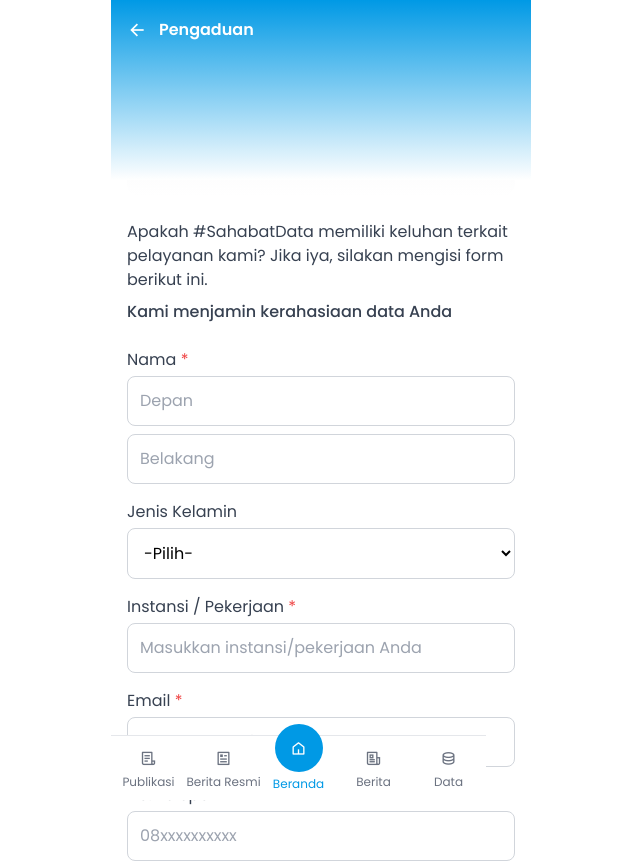
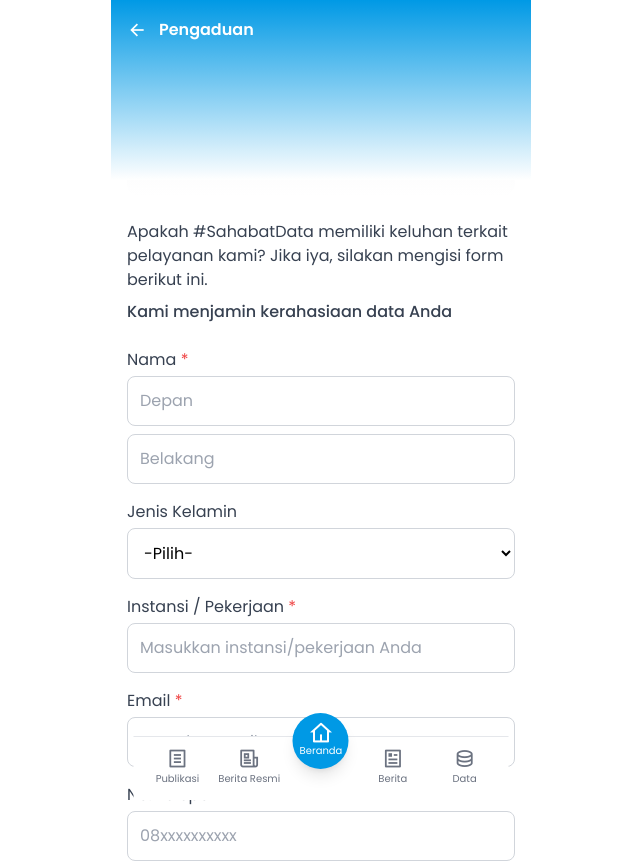
Before and after one commit to NandoCraz/bps_task, a plain HTML site: page Halaman_Formulir_Pengaduan.html in a window 1280 px wide. Shown: the top 864 px of the page, without its empty margins (319-959 px from the left). Drawn offline with nearby package versions, Linux system fonts and the light colour scheme.

Commit message:
fix nav tab

```diff
--- a/Halaman_Formulir_Pengaduan.html
+++ b/Halaman_Formulir_Pengaduan.html
@@ -232,47 +232,37 @@
         </form>
       </div>
       <!-- Tab Bar -->
-      <nav class="fixed bottom-0 w-[375px] bg-white border-t border-gray-200">
-        <div class="grid grid-cols-5 h-16">
-          <a
-            href="#"
-            class="flex flex-col items-center justify-center text-gray-500"
-          >
-            <i class="ri-file-list-3-line"></i>
-            <span class="text-xs mt-1">Publikasi</span>
-          </a>
-          <a
-            href="#"
-            class="flex flex-col items-center justify-center text-gray-500"
-          >
-            <i class="ri-article-line"></i>
-            <span class="text-xs mt-1">Berita Resmi</span>
-          </a>
-          <a
-            href="#"
-            class="flex flex-col items-center justify-center text-primary"
-          >
-            <div
-              class="w-12 h-12 bg-primary rounded-full flex items-center justify-center text-white -mt-5"
-            >
-              <i class="ri-home-5-line"></i>
+      <nav
+        class="fixed bottom-0 left-1/2 -translate-x-1/2 w-[375px] bg-white border-t border-gray-200 h-16"
+      >
+        <div class="relative h-full px-2">
+          <div class="grid grid-cols-5 h-full">
+            <a href="#" class="flex flex-col items-center justify-center">
+              <i class="ri-file-list-line text-gray-500 ri-lg"></i>
+              <span class="text-[10px] text-gray-500 mt-1">Publikasi</span>
+            </a>
+            <a href="#" class="flex flex-col items-center justify-center">
+              <i class="ri-newspaper-line text-gray-500 ri-lg"></i>
+              <span class="text-[10px] text-gray-500 mt-1">Berita Resmi</span>
+            </a>
+            <div class="flex flex-col items-center justify-center relative">
+              <a
+                href="#"
+                class="absolute -top-6 w-14 h-14 bg-primary rounded-full flex flex-col items-center justify-center shadow-lg"
+              >
+                <i class="ri-home-4-line text-white ri-xl"></i>
+                <span class="text-[10px] text-white mt-0.5">Beranda</span>
+              </a>
             </div>
-            <span class="text-xs mt-1">Beranda</span>
-          </a>
-          <a
-            href="#"
-            class="flex flex-col items-center justify-center text-gray-500"
-          >
-            <i class="ri-newspaper-line"></i>
-            <span class="text-xs mt-1">Berita</span>
-          </a>
-          <a
-            href="#"
-            class="flex flex-col items-center justify-center text-gray-500"
-          >
-            <i class="ri-database-2-line"></i>
-            <span class="text-xs mt-1">Data</span>
-          </a>
+            <a href="#" class="flex flex-col items-center justify-center">
+              <i class="ri-article-line text-gray-500 ri-lg"></i>
+              <span class="text-[10px] text-gray-500 mt-1">Berita</span>
+            </a>
+            <a href="#" class="flex flex-col items-center justify-center">
+              <i class="ri-database-2-line text-gray-500 ri-lg"></i>
+              <span class="text-[10px] text-gray-500 mt-1">Data</span>
+            </a>
+          </div>
         </div>
       </nav>
     </div>
```
